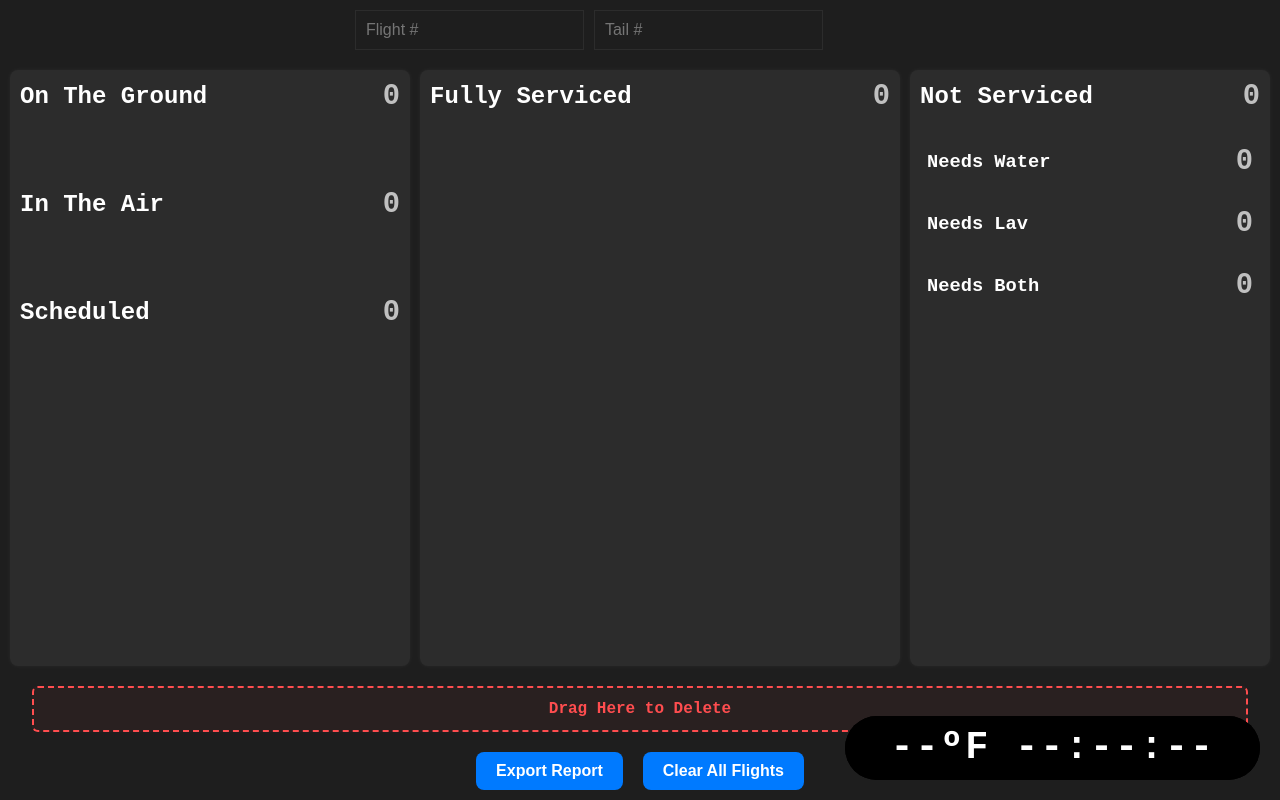
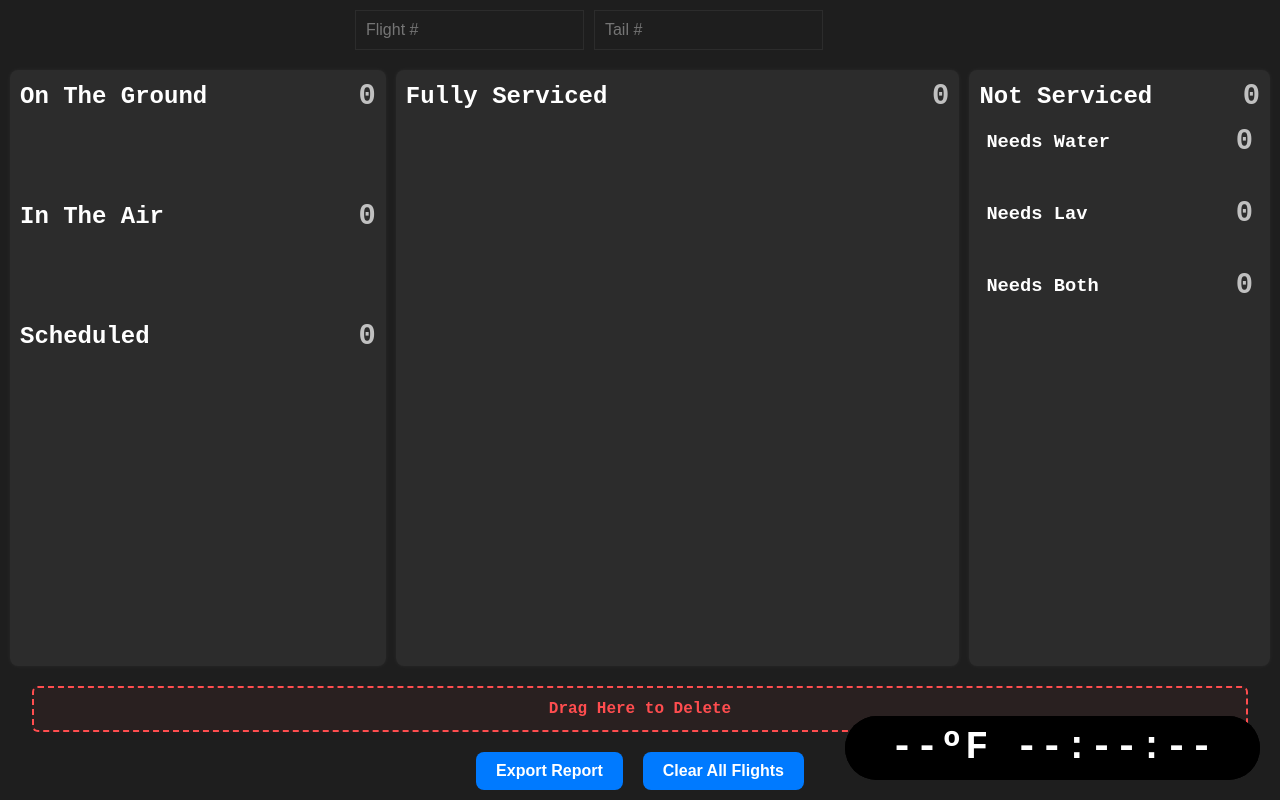
Before and after one commit to dsstaub/LavTracker, a plain HTML site: page index.html in a window 1280 px wide. Drawn offline with Linux system fonts and the light colour scheme; no server answers.

Commit message:
Update index.html

```diff
--- a/index.html
+++ b/index.html
@@ -72,7 +72,7 @@
   .board {
     flex-grow: 1;
     display: grid;
-    grid-template-columns: 1fr 1.2fr 0.9fr;
+    grid-template-columns: 1fr 1.5fr 0.8fr;
     gap: 10px;
     padding: 10px;
     overflow: hidden;
@@ -82,10 +82,7 @@
 
   .column {
     display: flex;
-  flex-direction: column;
-  gap: 10px;
-  align-items: stretch;
-  justify-content: flex-start;
+    flex-direction: column;
     min-height: 0;
     overflow-y: auto;
     overflow-x: hidden;
@@ -93,6 +90,10 @@
     border-radius: 8px;
     padding: 10px;
     box-shadow: 0 0 5px rgba(255,255,255,0.05);
+  }
+
+  .column[data-status="Arrived"] {
+    gap: 16px;
   }
 
   .column h2,
@@ -119,10 +120,6 @@
     opacity: 0.7;
   }
 
-.card-container + .card-container {
-  margin-top: 10px;
-}
-
   .card-container,
   .sub-section {
     display: flex;
@@ -141,8 +138,22 @@
     background: chartreuse;
   }
 
-  .sub-section {
+  .card-container {
+    margin-bottom: 0;
+  }
+
+  .card-container + .card-container {
     margin-top: 10px;
+  }
+
+  .sub-section + .sub-section {
+    margin-top: 10px;
+  }
+
+  #Needs\ Service {
+    display: flex;
+    flex-direction: column;
+    gap: 10px;
   }
 
   .card {
```
